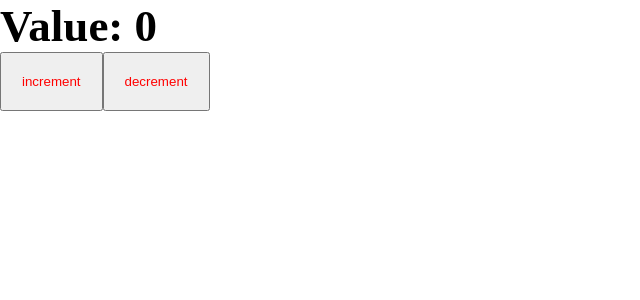
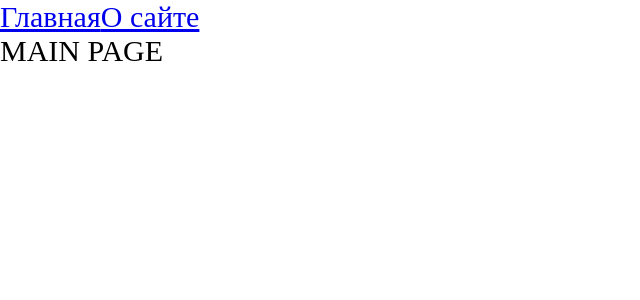
Before and after one commit to Pro100CaHya/blog-app, a React app: page / in a window 1280 px wide. Shown: the top 300 px of the page, without its empty margins (0-640 px from the left). Built offline with nearby package versions, Linux system fonts and the light colour scheme.

Commit message:
build(react-router-dom): add routing
Also add code splitting

```diff
--- a/package.json
+++ b/package.json
@@ -15,6 +15,7 @@
     "@types/node": "^17.0.21",
     "@types/react": "^17.0.39",
     "@types/react-dom": "^17.0.11",
+    "@types/react-router-dom": "^5.3.3",
     "@types/webpack": "^5.28.0",
     "@types/webpack-dev-server": "^4.7.2",
     "css-loader": "^6.6.0",
@@ -32,6 +33,7 @@
   },
   "dependencies": {
     "react": "^17.0.2",
-    "react-dom": "^17.0.2"
+    "react-dom": "^17.0.2",
+    "react-router-dom": "^6.2.1"
   }
 }
--- a/src/App.tsx
+++ b/src/App.tsx
@@ -1,10 +1,21 @@
-import Counter from "./components/Counter";
+import { Routes, Route, Link } from "react-router-dom";
 import "./index.scss";
+import { AboutPageAsync } from "./pages/AboutPage/AboutPage.async";
+import { MainPageAsync } from "./pages/MainPage/MainPage.async";
+import {  } from "react-router-dom";
+import { Suspense } from "react";
 
 const App = () => {
     return (
         <div className="app">
-            <Counter />
+            <Link to={"/"}>Главная</Link>
+            <Link to={"/about"}>О сайте</Link>
+            <Suspense fallback={"Loading..."}>
+                <Routes>
+                    <Route path={"/about"} element={<AboutPageAsync />}/>
+                    <Route path={"/"} element={<MainPageAsync />}/>
+                </Routes>
+            </Suspense>
         </div>
     );
 };
--- a/src/index.tsx
+++ b/src/index.tsx
@@ -1,8 +1,11 @@
 import { render } from "react-dom";
 
 import App from "./App";
+import { BrowserRouter } from "react-router-dom";
 
 render(
-    <App />,
+    <BrowserRouter>
+        <App />
+    </BrowserRouter>,
     document.getElementById("root")
 );
--- /dev/null
+++ b/src/pages/AboutPage/AboutPage.async.tsx
@@ -0,0 +1,6 @@
+import { lazy } from "react";
+
+export const AboutPageAsync = lazy(() => new Promise(resolve => {
+    //@ts-ignore
+    setTimeout(() => resolve(import("./AboutPage")), 1000)
+}));
--- /dev/null
+++ b/src/pages/AboutPage/AboutPage.tsx
@@ -0,0 +1,11 @@
+import React from "react";
+
+const AboutPage = () => {
+    return (
+        <div>
+            ABOUT PAGE
+        </div>
+    );
+};
+
+export default AboutPage;
--- /dev/null
+++ b/src/pages/MainPage/MainPage.async.tsx
@@ -0,0 +1,6 @@
+import { lazy } from "react";
+
+export const MainPageAsync = lazy(() => new Promise(resolve => {
+    //@ts-ignore
+    setTimeout(() => resolve(import("./MainPage")), 1000)
+}));
--- /dev/null
+++ b/src/pages/MainPage/MainPage.tsx
@@ -0,0 +1,11 @@
+import React from "react";
+
+const MainPage = () => {
+    return (
+        <div>
+            MAIN PAGE
+        </div>
+    );
+};
+
+export default MainPage;
```
Also changed, not shown: 2 other files (tests, documents, lock files or other folders).
